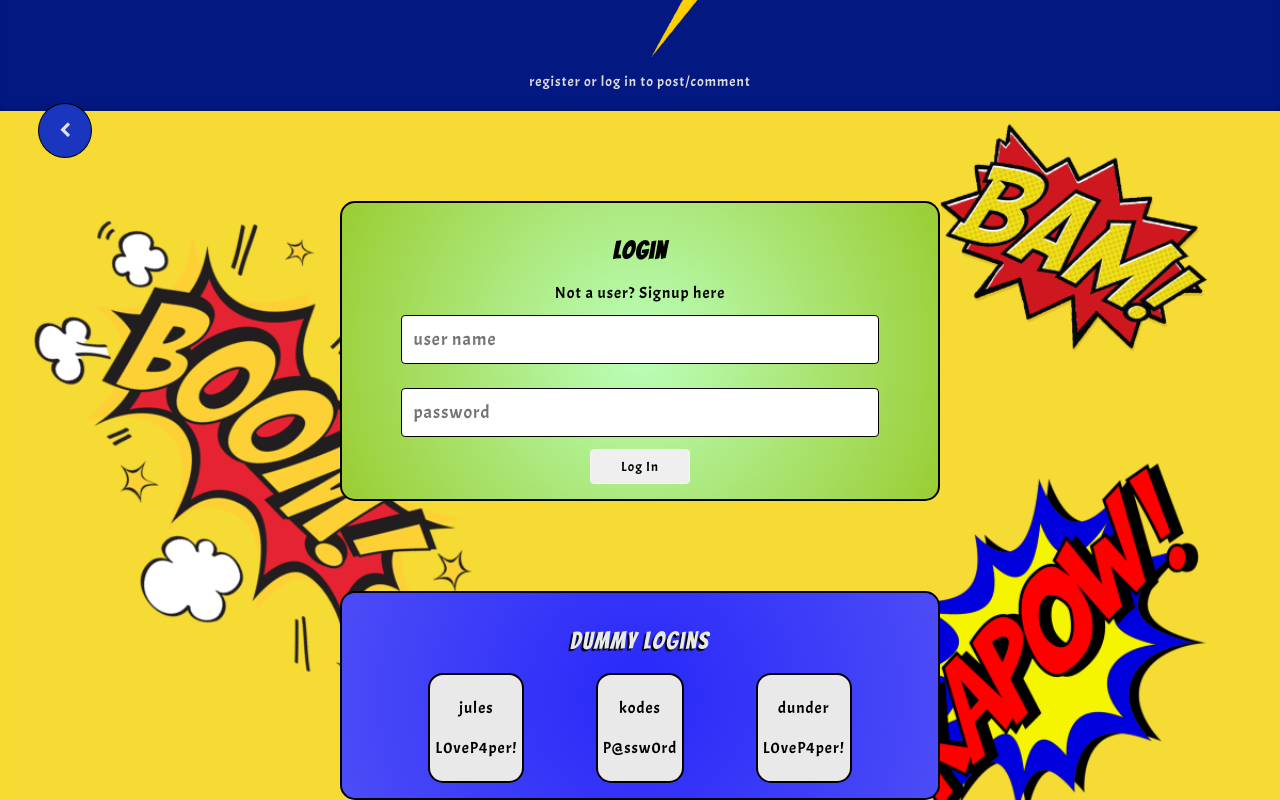
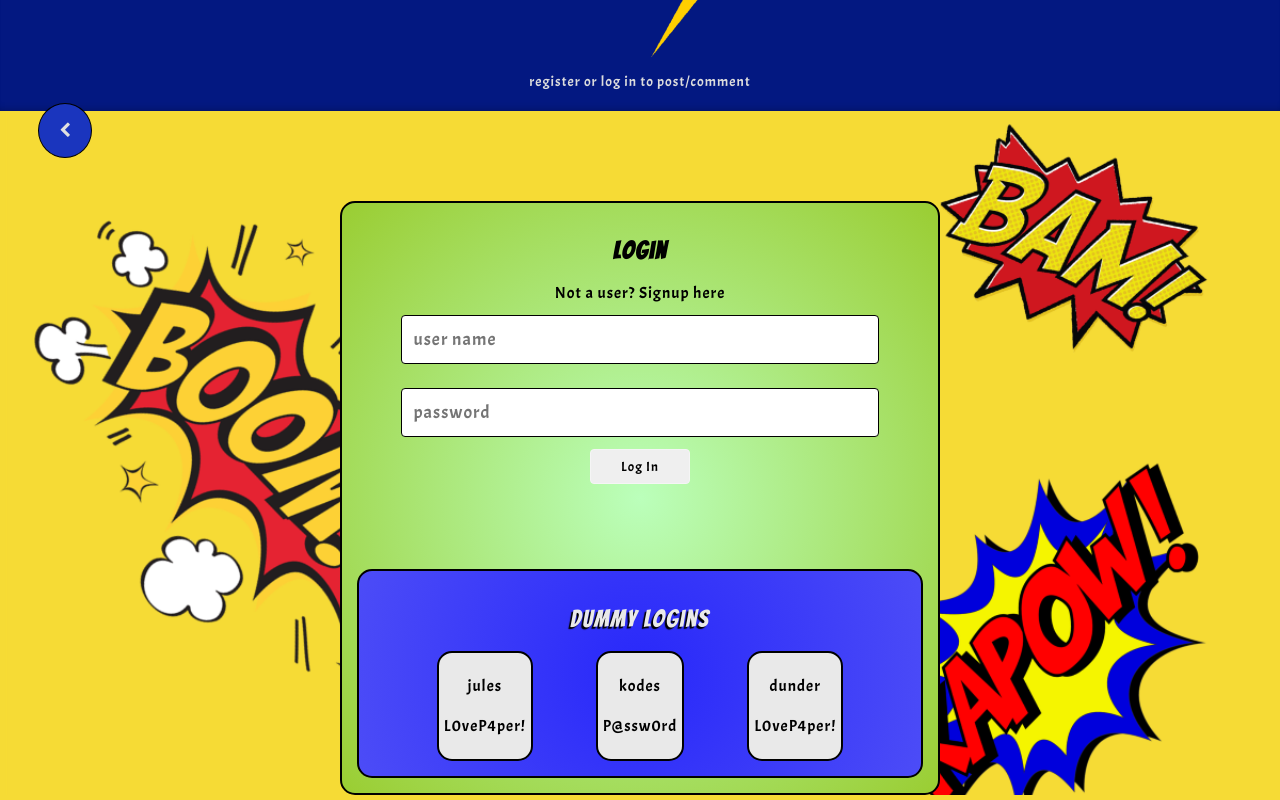
Before and after one commit to Kotieheim/Forum-ish, a React (Create React App) app: page /login in a window 1280 px wide. Shown: the part 217-1017 px from the top of the page. Built offline with nearby package versions, Linux system fonts and the light colour scheme.

Commit message:
move files

```diff
--- a/src/components/App/App.js
+++ b/src/components/App/App.js
@@ -5,7 +5,7 @@ import TokenService from "../../services/token-service";
 import PostListPage from "../../routes/PostListPage/PostListPage";
 import LoginPage from "../../routes/LoginPage/LoginPage";
 import RegistrationPage from "../../routes/RegistrationPage/RegistrationPage";
-import PostPage from "../../routes/PostPage/PostPage";
+import PostPage from "../PostPage/PostPage";
 import MakePostPage from "../../routes/MakePostPage/MakePostPage";
 import "./App.css";
 import PrivateRoute from "../Utils/PrivateRoute";
--- a/src/components/LoginForm/LoginForm.js
+++ b/src/components/LoginForm/LoginForm.js
@@ -34,8 +34,11 @@ export class LoginForm extends Component {
   render() {
     const { error } = this.state;
     return (
+      <div>
         <form className="LoginForm" onSubmit={this.handleSubmitJwtAuth}>
-        <div role="alert">{error && <p className="error_red">{error}</p>}</div>
+          <div role="alert">
+            {error && <p className="error_red">{error}</p>}
+          </div>
           <div className="user_name">
             <label aria-label="password" htmlFor="username"></label>
             <input
@@ -66,6 +69,25 @@ export class LoginForm extends Component {
             Log In
           </button>
         </form>
+        <div className="Dummy_container">
+          <h2>Dummy Logins</h2>
+          <div className="Dummy_logins">
+            <div className="Dummy_credentials">
+              <p>jules</p>
+              <p>L0veP4per!</p>
+            </div>
+
+            <div className="Dummy_credentials">
+              <p>kodes</p>
+              <p>P@ssw0rd</p>
+            </div>
+            <div className="Dummy_credentials">
+              <p>dunder</p>
+              <p>L0veP4per!</p>
+            </div>
+          </div>
+        </div>
+      </div>
     );
   }
 }
--- a/src/routes/PostPage/PostPage.js
+++ b/src/components/PostPage/PostPage.js
@@ -3,7 +3,7 @@ import "./PostPage.css";
 import config from "../../config";
 import PostContext from "../../contexts/PostContext";
 import Moment from "moment";
-import CommentForm from "../../components/CommentForm/CommentForm";
+import CommentForm from "../CommentForm/CommentForm";
 import TokenService from "../../services/token-service";
 import { Link } from "react-router-dom";
 
--- a/src/routes/LoginPage/LoginPage.js
+++ b/src/routes/LoginPage/LoginPage.js
@@ -24,24 +24,6 @@ export class LoginPage extends Component {
           </Link>
           <LoginForm onLoginSuccess={this.handleLoginSuccess} />
         </section>
-        <div className="Dummy_container">
-          <h2>Dummy Logins</h2>
-          <div className="Dummy_logins">
-            <div className="Dummy_credentials">
-              <p>jules</p>
-              <p>L0veP4per!</p>
-            </div>
-
-            <div className="Dummy_credentials">
-              <p>kodes</p>
-              <p>P@ssw0rd</p>
-            </div>
-            <div className="Dummy_credentials">
-              <p>dunder</p>
-              <p>L0veP4per!</p>
-            </div>
-          </div>
-        </div>
       </div>
     );
   }
```
Also changed, not shown: src/components/PostPage/PostPage.css (renamed from src/routes/PostPage/PostPage.css), 2 other files (tests, documents, lock files or other folders). Lines whose indentation alone changed are shown as unchanged.
